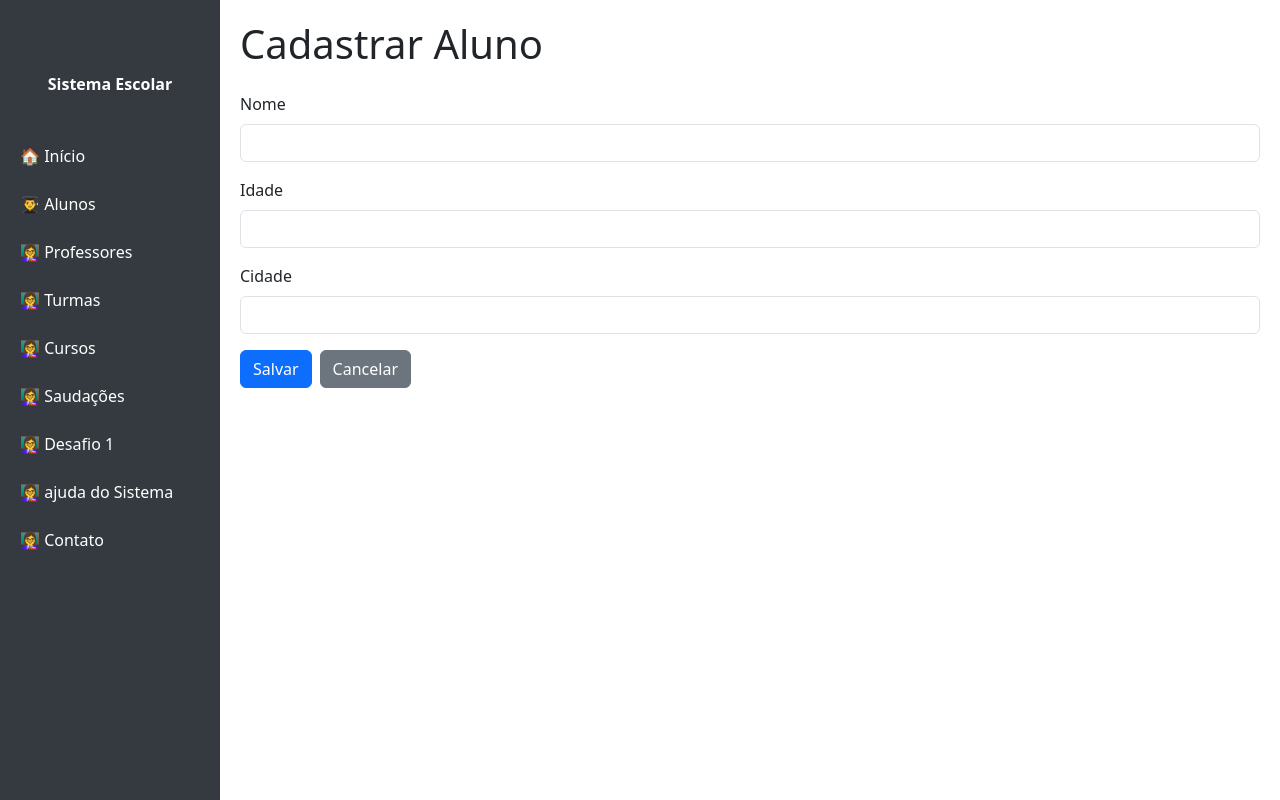
After one commit to amiranda-dev/pweb_flask, a Flask app: page /aluno/form in a window 1280 px wide. The commit adds this page. Run offline with Flask 3, Linux system fonts and the light colour scheme.

Commit message:
Cadastro de aluno

```diff
--- a/app.py
+++ b/app.py
@@ -1,4 +1,4 @@
-from flask import Flask, render_template, request # importanto a classe Flask
+from flask import Flask, render_template, request, redirect, flash # importanto a classe Flask
 from dao.db_config import get_connection
 from dao.aluno_dao import AlunoDAO
 from dao.professor_dao import ProfessorDAO
@@ -7,6 +7,7 @@ from dao.turma_dao import TurmaDAO
 
 
 app = Flask(__name__) # objeto chamado app e sua localização
+app.secret_key = 'uma_chave_muito_secreta_e_unica'
 
 
 @app.route('/') # uma rota (decorator)
@@ -19,6 +20,27 @@ def listar_aluno():
     dao = AlunoDAO()
     lista = dao.listar()
     return render_template('aluno/lista.html',lista=lista)
+
+
+@app.route('/aluno/form')
+def form_aluno():
+    return render_template('aluno/form.html', aluno=None)
+
+
+@app.route('/aluno/salvar/', methods=['POST'])
+def salvar_aluno(id=None):
+    nome = request.form['nome']
+    idade = request.form['idade']
+    cidade = request.form['cidade']
+
+    # salvar os dados no banco
+    dao = AlunoDAO()
+    result = dao.salvar(id,nome, idade, cidade)
+    if result["status"] == "ok":
+        flash("Registro salvo com sucesso", "success")
+    else:
+        flash(result['mensagem'], "danger")
+    return redirect('/aluno')
 
 
 @app.route('/professor')
--- /dev/null
+++ b/templates/aluno/form.html
@@ -0,0 +1,32 @@
+{% include 'dashboard/cabecalho.html' %}
+
+<h1 class="mb-4">Cadastrar Aluno</h1>
+
+<div class="row">
+    <div class="col-12">
+      <form action="/aluno/salvar/{{ aluno[0] }}" method="POST">
+
+        <div class="mb-3">
+          <label for="nome" class="form-label">Nome</label>
+          <input type="text" class="form-control" id="nome" name="nome" value="{{ aluno[1] }}" required>
+        </div>
+
+        <div class="mb-3">
+          <label for="idade" class="form-label">Idade</label>
+          <input type="number" class="form-control" id="idade" name="idade" value="{{ aluno[2] }}" required>
+        </div>
+
+        <div class="mb-3">
+          <label for="cidade" class="form-label">Cidade</label>
+          <input type="text" class="form-control" id="cidade" name="cidade" value="{{ aluno[3] }}" required>
+        </div>
+
+        <div class="d-flex gap-2">
+          <button type="submit" class="btn btn-primary">Salvar</button>
+          <a href="/aluno" class="btn btn-secondary">Cancelar</a>
+        </div>
+    </form>
+    </div>
+  </div>
+
+  {% include 'dashboard/rodape.html' %}
--- a/templates/dashboard/cabecalho.html
+++ b/templates/dashboard/cabecalho.html
@@ -1,14 +1,17 @@
 <!DOCTYPE html>
 <html lang="pt-BR">
+
 <head>
     <meta charset="UTF-8">
     <meta name="viewport" content="width=device-width, initial-scale=1.0">
     <title>Dashboard - Sistema Escolar</title>
     <link href="https://cdn.jsdelivr.net/npm/bootstrap@5.3.3/dist/css/bootstrap.min.css" rel="stylesheet">
+    <script src="https://cdn.jsdelivr.net/npm/bootstrap@5.3.3/dist/js/bootstrap.bundle.min.js"></script>
     <style>
         body {
             min-height: 100vh;
         }
+
         .sidebar {
             height: 100vh;
             position: fixed;
@@ -18,19 +21,23 @@
             background-color: #343a40;
             padding-top: 60px;
         }
+
         .sidebar a {
             color: #fff;
             display: block;
             padding: 12px 20px;
             text-decoration: none;
         }
+
         .sidebar a:hover {
             background-color: #495057;
         }
+
         .main {
             margin-left: 220px;
             padding: 20px;
         }
+
         @media (max-width: 768px) {
             .sidebar {
                 position: static;
@@ -38,12 +45,14 @@
                 height: auto;
                 padding-top: 0;
             }
+
             .main {
                 margin-left: 0;
             }
         }
     </style>
 </head>
+
 <body>
 
     <!-- Sidebar -->
@@ -51,3 +60,13 @@
 
     <!-- Main content -->
     <div class="main">
+        {% with messages = get_flashed_messages(with_categories=true) %}
+        {% if messages %}
+        {% for category, message in messages %}
+        <div class="alert alert-{{ category }} alert-dismissible">
+            <button type="button" class="btn-close" data-bs-dismiss="alert"></button>
+            {{ message }}
+        </div>
+        {% endfor %}
+        {% endif %}
+        {% endwith %}
--- a/templates/dashboard/rodape.html
+++ b/templates/dashboard/rodape.html
@@ -1,4 +1,3 @@
 </div>
-
 </body>
 </html>
```
Also changed, not shown: dao/aluno_dao.py (+14 -1 lines).
